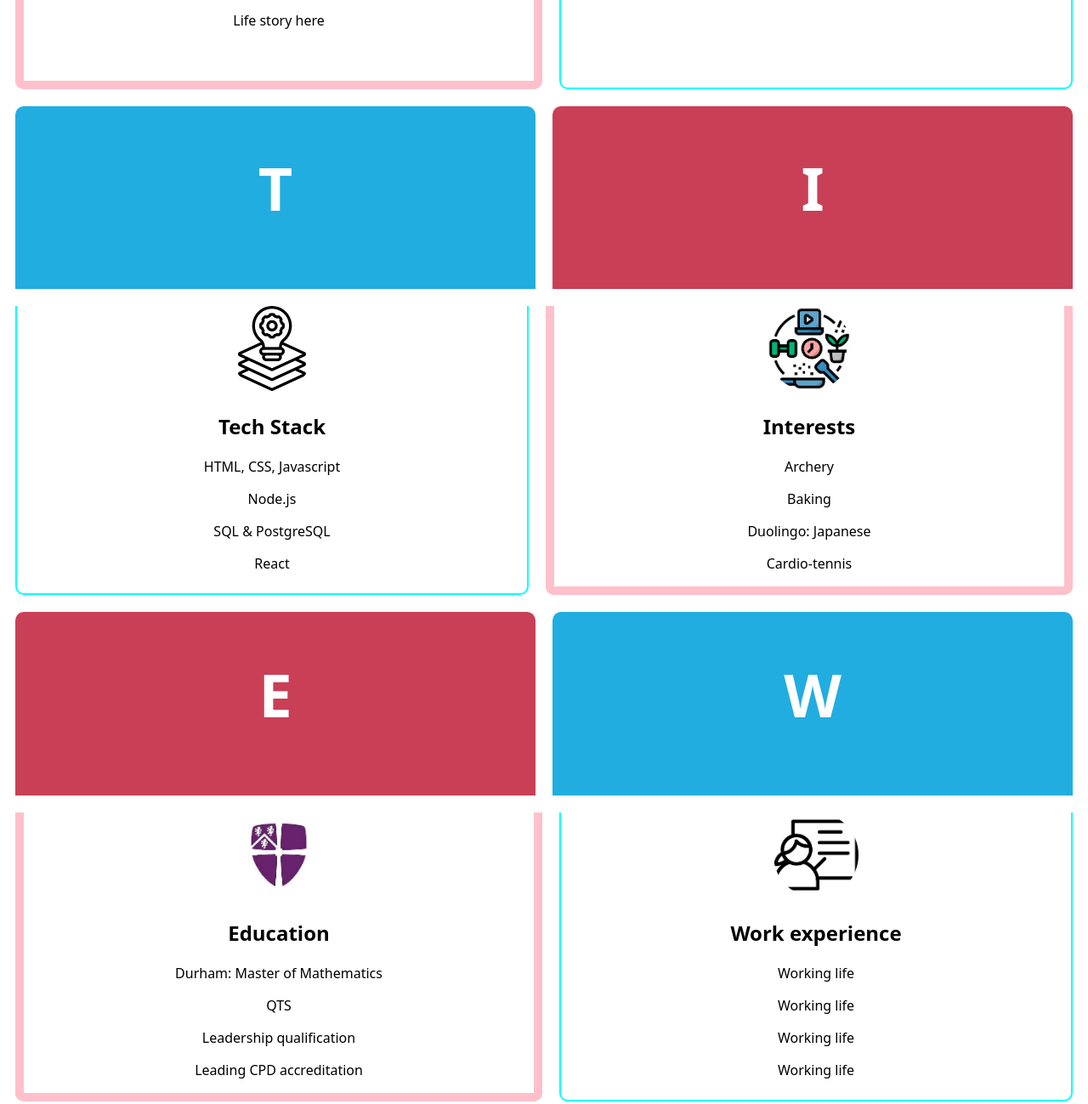
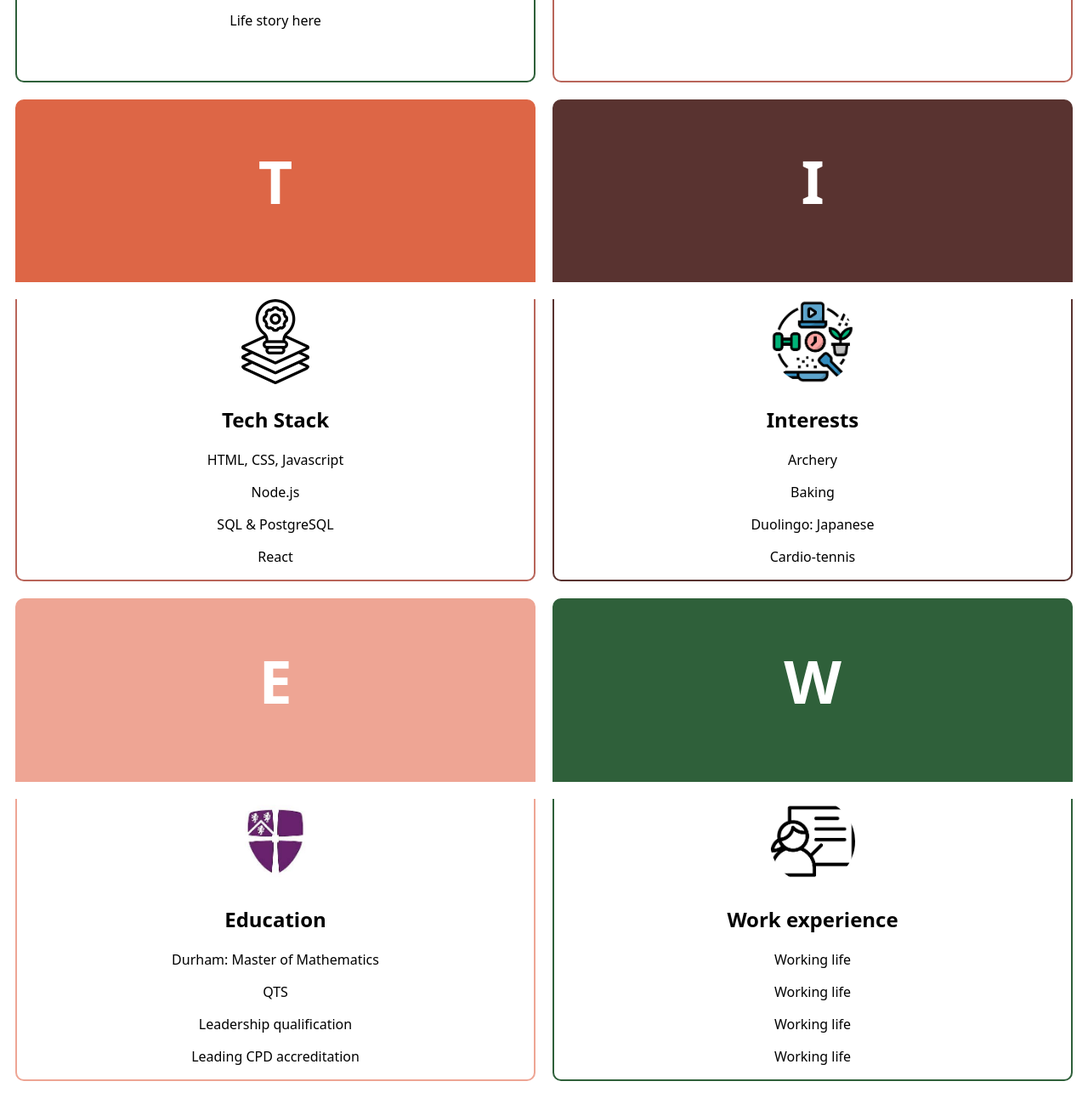
Before and after one commit to Katie-W-22/Backgrounds, a plain HTML site: page index.html in a window 1280 px wide. Shown: the part 549-1848 px from the top of the page at 85% size. Drawn offline with Linux system fonts and the light colour scheme.

Commit message:
colour theory css changes

```diff
--- a/styles.css
+++ b/styles.css
@@ -20,43 +20,93 @@ body{
 
 
 
-.box1, .box6, .box9{
-    background-color: rgb(201, 63, 86);
+.box1, .box10{
+    background-color: #2f603a;
     width:50%;
     text-align: center;
-    border: solid 2px rgb(201, 63, 86);
+    border: solid 2px #2f603a;
     border-radius: 10px 10px 0 0;
     margin: 10px;
 }
 
-.box2, .box5, .box10{
-    background-color: rgb(34, 173, 224);
+.box5{
+    background-color: #dd6646;
     width:50%;
     text-align: center;
-    border: solid 2px rgb(34, 173, 224);
+    border: solid 2px #dd6646;
+    border-radius: 10px 10px 0 0;
+    margin: 10px;
+}
+
+.box6{
+    background-color: #593330;
+    width:50%;
+    text-align: center;
+    border: solid 2px #593330;
+    border-radius: 10px 10px 0 0;
+    margin: 10px;
+}
+
+.box2{
+    background-color: #b9655a;
+    width:50%;
+    text-align: center;
+    border: solid 2px #b9655a;
     border-radius: 10px 10px 0 0;
     margin:10px;
 }
 
-.box3, .box8, .box11{
+.box3, .box12{
     background-color: white;
     width:50%;
     text-align: center;
-    border-bottom: solid 10px pink;
-    border-left: solid 10px pink;
-    border-right: solid 10px pink;
+    border-bottom: solid 2px #2f603a;
+    border-left: solid 2px #2f603a;
+    border-right: solid 2px #2f603a;
     border-radius: 10px;
     border-radius: 0 0 10px 10px;
     margin: 10px;
 }
 
-.box4, .box7, .box12{
+.box8{
     background-color: white;
     width:50%;
     text-align: center;
-    border-bottom: solid 2px aqua;
-    border-left: solid 2px aqua;
-    border-right: solid 2px aqua;
+    border-bottom: solid 2px #593330;
+    border-left: solid 2px #593330;
+    border-right: solid 2px #593330;
+    border-radius: 10px;
+    border-radius: 0 0 10px 10px;
+    margin: 10px;
+}
+
+.box9{
+    background-color: #eea594;
+    width:50%;
+    text-align: center;
+    border: solid 2px #eea594;
+    border-radius: 10px 10px 0 0;
+    margin: 10px;
+}
+
+ .box11{
+    background-color: white;
+    width:50%;
+    text-align: center;
+    border-bottom: solid 2px #eea594;
+    border-left: solid 2px #eea594;
+    border-right: solid 2px #eea594;
+    border-radius: 10px;
+    border-radius: 0 0 10px 10px;
+    margin: 10px;
+}
+.box4, .box7{
+    background-color: white;
+    width:50%;
+    text-align: center;
+    border-bottom: solid 2px #b9655a;
+    border-left: solid 2px #b9655a;
+    border-right: solid 2px #b9655a;
     border-radius: 10px;
     border-radius: 0 0 10px 10px;
     margin: 10px;
```
